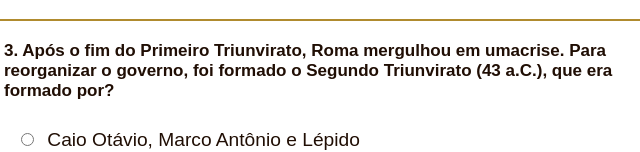
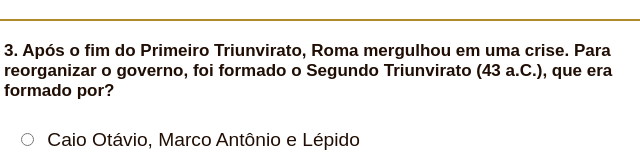
Before and after one commit to marinaolivveira/Roma_Antiga, a plain HTML site: page forms.html in a window 1280 px wide. Shown: the part 809-961 px from the top of the page, 314-954 px from the left. Drawn offline with Linux system fonts and the light colour scheme.

Commit message:
forms.html atualizado

```diff
--- a/forms.html
+++ b/forms.html
@@ -66,7 +66,7 @@
             </section>
 
             <section class="question">
-                <h2>3. Após o fim do Primeiro Triunvirato, Roma mergulhou em umacrise. Para reorganizar o governo, foi formado o Segundo Triunvirato (43 a.C.), que era formado por?</h2>
+                <h2>3. Após o fim do Primeiro Triunvirato, Roma mergulhou em uma crise. Para reorganizar o governo, foi formado o Segundo Triunvirato (43 a.C.), que era formado por?</h2>
 
                 <label>
                     <input type="radio" name="q3" value="a">
```
